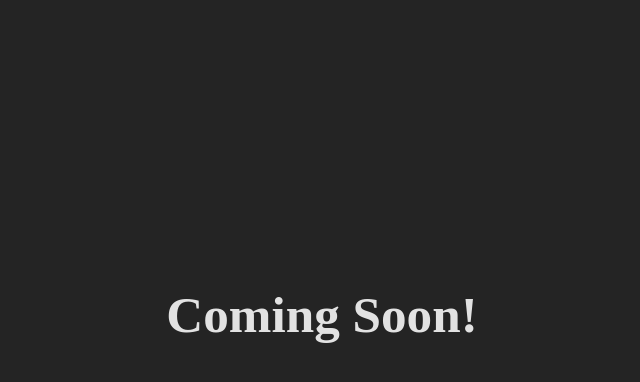
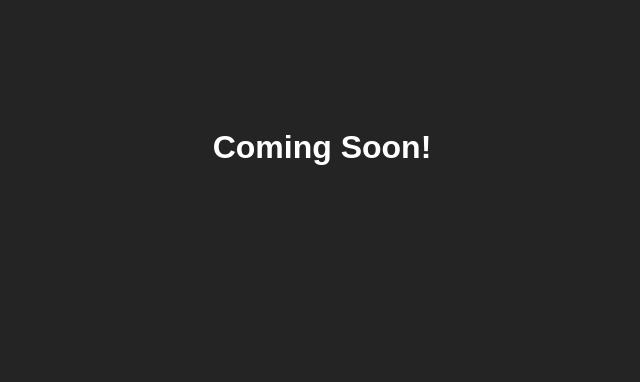
Before and after one commit to ABenazzou/Portfolio-Front-End, a React (Vite) app: page / in a window 1280 px wide. Shown: the top 382 px of the page, without its empty margins (318-958 px from the left). Built offline with nearby package versions, Linux system fonts and the light colour scheme.

Commit message:
Added header & footer

```diff
--- a/index.html
+++ b/index.html
@@ -2,7 +2,6 @@
 <html lang = "en">
   <head>
     <meta charset="UTF-8" />
-    <link rel = "icon" type="image/svg+xml" href = "/vite.svg" />
     <meta name = "viewport" content = "width=device-width, initial-scale=1.0" />
     <title>Adnane BENAZZOU</title>
   </head>
--- a/src/App.css
+++ b/src/App.css
@@ -1,5 +1,12 @@
 .App {
+  font-family: sans-serif;
+  text-align: center;
+  position: relative;
+  height: 100vh;
   display: flex;
   justify-content: center;
-  margin-top: 20%;
 }
+
+:root {
+  background-color: #242424;
+}
--- a/src/App.tsx
+++ b/src/App.tsx
@@ -1,7 +1,7 @@
 import "./App.css";
 import Footer from "./components/Footer/Footer";
 import Header from "./components/Header/Header";
-import Placeholder from "./components/Placeholder/Placeholder";
+import Placeholder from "./components/Main/Placeholder";
 
 const App = () => {
   return (
--- /dev/null
+++ b/src/components/Footer/Footer.css
@@ -0,0 +1,8 @@
+.footer {
+  position: absolute;
+  bottom: 0px;
+  left: 0;
+  width: 100%;
+  text-align: center;
+  color: white;
+}
--- a/src/components/Footer/Footer.tsx
+++ b/src/components/Footer/Footer.tsx
@@ -1,7 +1,8 @@
+import './Footer.css';
 const Footer = () => {
   return(
-    <>
-    </>
+    <div className="footer">
+    </div>
   );
 };
 
--- /dev/null
+++ b/src/components/Header/Header.css
@@ -0,0 +1,8 @@
+.header {
+  position: absolute;
+  top: 0;
+  left: 0;
+  width: 100%;
+  text-align: center;
+  color: white;
+}
--- a/src/components/Header/Header.tsx
+++ b/src/components/Header/Header.tsx
@@ -1,8 +1,8 @@
+import './Header.css';
 const Header = () => {
   return (
-    <>
-
-    </>
+    <div className="header">
+    </div>
   )
 }
 
--- /dev/null
+++ b/src/components/Main/Placeholder.css
@@ -0,0 +1,8 @@
+.main {
+  position: absolute;
+  top: 100px;
+  left: 0;
+  width: 100%;
+  text-align: center;
+  color: white;
+}
--- a/src/components/Placeholder/Placeholder.tsx
+++ b/src/components/Main/Placeholder.tsx
@@ -2,9 +2,9 @@ import "./Placeholder.css";
 
 const Placeholder = () => {
   return (
-    <>
+    <div className="main">
       <h1>Coming Soon!</h1>
-    </>
+    </div>
   );
 };
 
--- a/src/components/Placeholder/Placeholder.css
+++ /dev/null
@@ -1,5 +0,0 @@
-h1 {
-  font-size: 3.2em;
-  line-height: 1.1;
-  color: rgba(255, 255, 255, 0.87);
-}
--- a/src/index.css
+++ /dev/null
@@ -1,3 +0,0 @@
-:root {
-  background-color: #242424;
-}
--- a/src/main.tsx
+++ b/src/main.tsx
@@ -1,7 +1,6 @@
 import React from 'react'
 import ReactDOM from 'react-dom/client'
 import App from './App'
-import './index.css'
 
 ReactDOM.createRoot(document.getElementById('root') as HTMLElement).render(
   <React.StrictMode>
```
